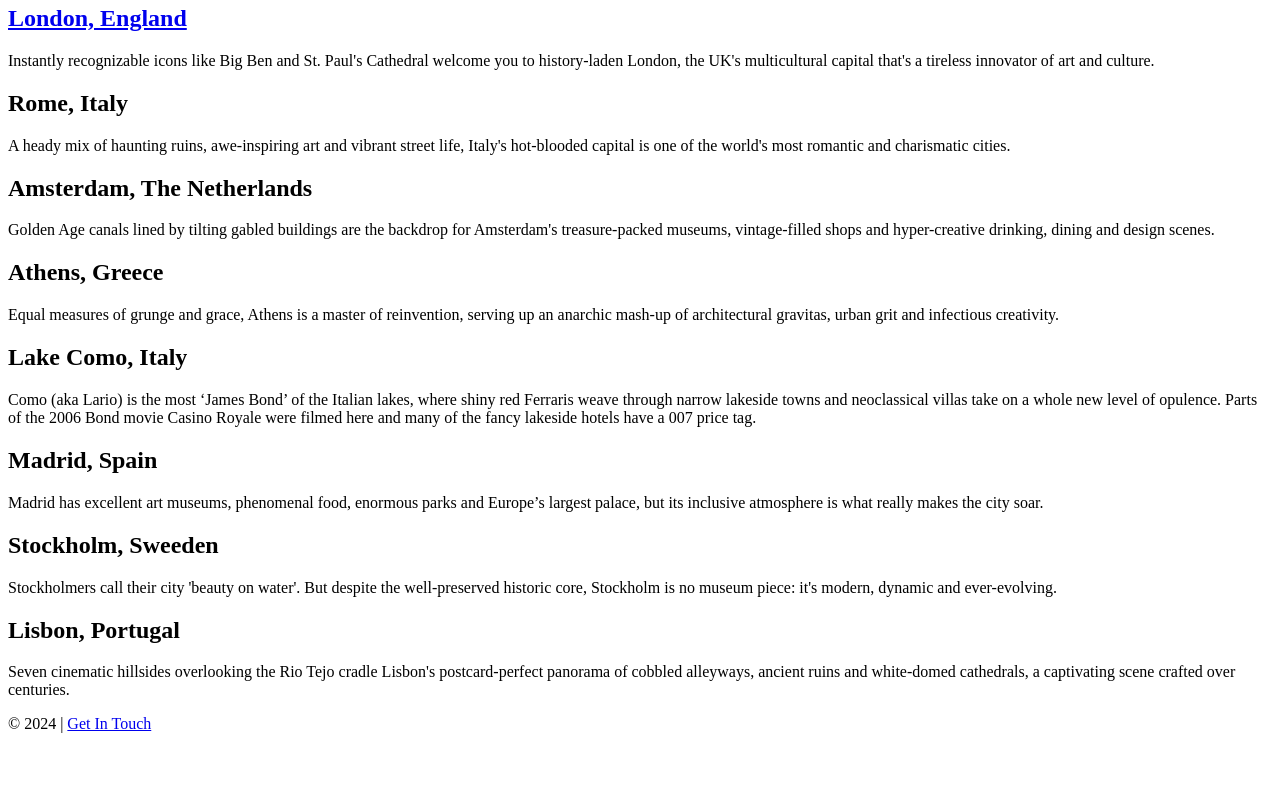
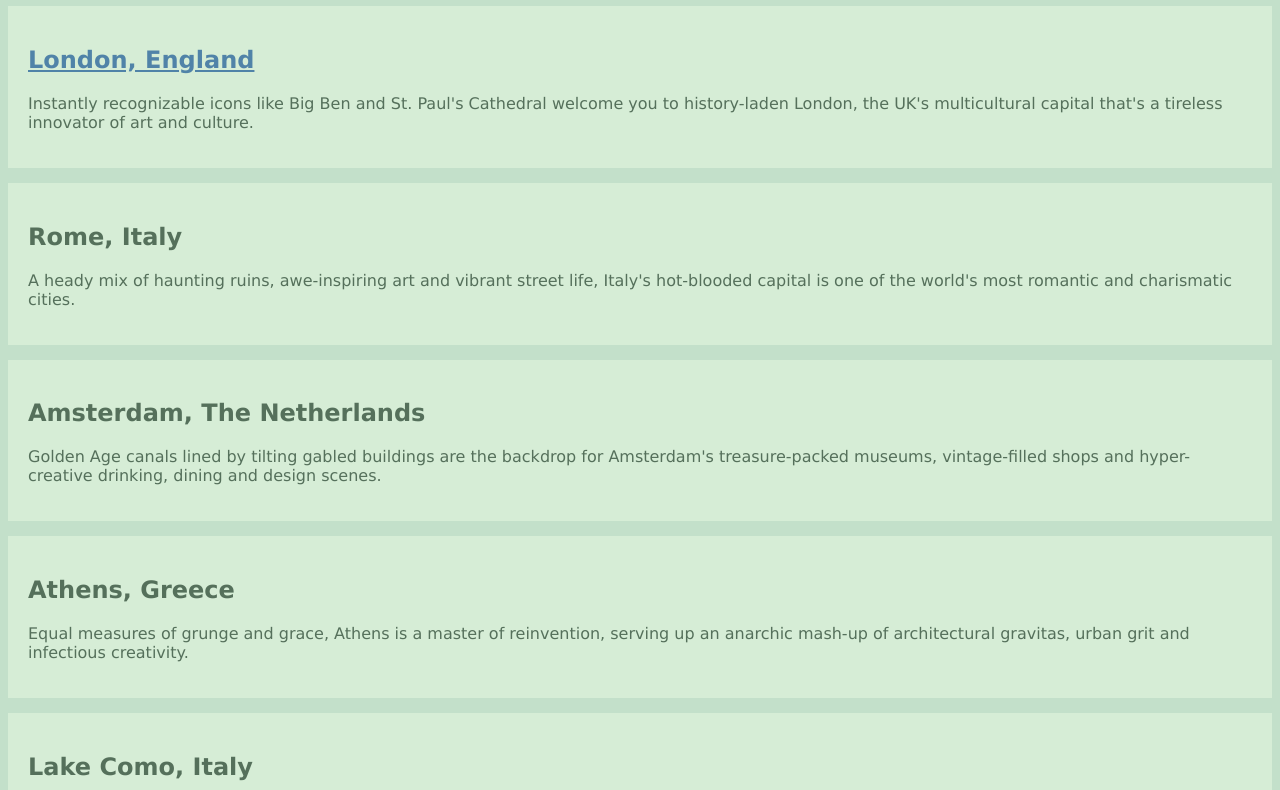
Before and after one commit to ami-nami/class-exercises-, a plain HTML site: page index.html in a window 1280 px wide. Shown: the part 75-865 px from the top of the page. Before the commit the page ends 824 px from the top, so only its background shows below. Drawn offline with Linux system fonts and the light colour scheme.

Commit message:
colors and fonts
changed colors and fonts

```diff
--- a/index.html
+++ b/index.html
@@ -2,44 +2,46 @@
 <html>
     <head>
         <title>Must Vist Cities in Europe</title>
+        <link rel="stylesheet" href="style.css">
+
     </head>
     <body>
         <h1>Must Visit Cities in Europe</h1>
         <section>
-            <div>
+            <div class="city-wrapper">
                 <h2>
                     <a href="london.html" >London, England</a>
                 </h2>
                 <p>Instantly recognizable icons like Big Ben and St. Paul's Cathedral welcome you to history-laden London, the UK's multicultural capital that's a tireless innovator of art and culture.</p>
             </div>
-            <div>
+            <div class="city-wrapper">
                 <h2>Rome, Italy</h2>
                 <p>A heady mix of haunting ruins, awe-inspiring art and vibrant street life, Italy's hot-blooded capital is one of the world's most romantic and charismatic cities.</p>
             </div>
-            <div>
+            <div class="city-wrapper">
                 <h2>Amsterdam, The Netherlands</h2>
                 <p>Golden Age canals lined by tilting gabled buildings are the backdrop for Amsterdam's treasure-packed museums, vintage-filled shops and hyper-creative drinking, dining and design scenes.</p>
             </div>
-            <div>
+            <div class="city-wrapper">
                 <h2>Athens, Greece</h2>
                 <p>Equal measures of grunge and grace, Athens is a master of reinvention, serving up an anarchic mash-up of architectural gravitas, urban grit and infectious creativity.</p>
             </div>
-            <div>
+            <div class="city-wrapper">
                 <h2>Lake Como, Italy</h2>
                 <p>Como (aka Lario) is the most ‘James Bond’ of the Italian lakes, where shiny red Ferraris weave through narrow lakeside towns and neoclassical villas take on a whole new level of opulence. Parts of the 2006 Bond movie Casino Royale were filmed here and many of the fancy lakeside hotels have a 007 price tag.
                 </p>
             </div>
-            <div>
+            <div class="city-wrapper">
                 <h2>Madrid, Spain</h2>
                 <p>Madrid has excellent art museums, phenomenal food, enormous parks and Europe’s largest palace, but its inclusive atmosphere is what really makes the city soar.
                 </p>
             </div>
-            <div>
+            <div class="city-wrapper">
                 <h2>Stockholm, Sweeden</h2>
                 <p>Stockholmers call their city 'beauty on water'. But despite the well-preserved historic core, Stockholm is no museum piece: it's modern, dynamic and ever-evolving.
                 </p>
             </div>
-            <div>
+            <div class="city-wrapper">
                 <h2>Lisbon, Portugal</h2>
                 <p>Seven cinematic hillsides overlooking the Rio Tejo cradle Lisbon's postcard-perfect panorama of cobbled alleyways, ancient ruins and white-domed cathedrals, a captivating scene crafted over centuries.
                 </p>
--- /dev/null
+++ b/style.css
@@ -0,0 +1,13 @@
+body {
+    background-color: rgb(195, 224, 202);
+    font-family: 'Lucida Sans', 'Lucida Sans Regular', 'Lucida Grande', 'Lucida Sans Unicode', Geneva, Verdana, sans-serif;
+    color: rgb(85, 112, 91);
+}
+a {
+    color: rgb(80, 131, 168);
+}
+.city-wrapper {
+    padding: 20px;
+    background-color: hwb(120 84% 7%);
+    margin-bottom: 15px;
+}
```
Also changed, not shown: london.html (+2 -0 lines).
